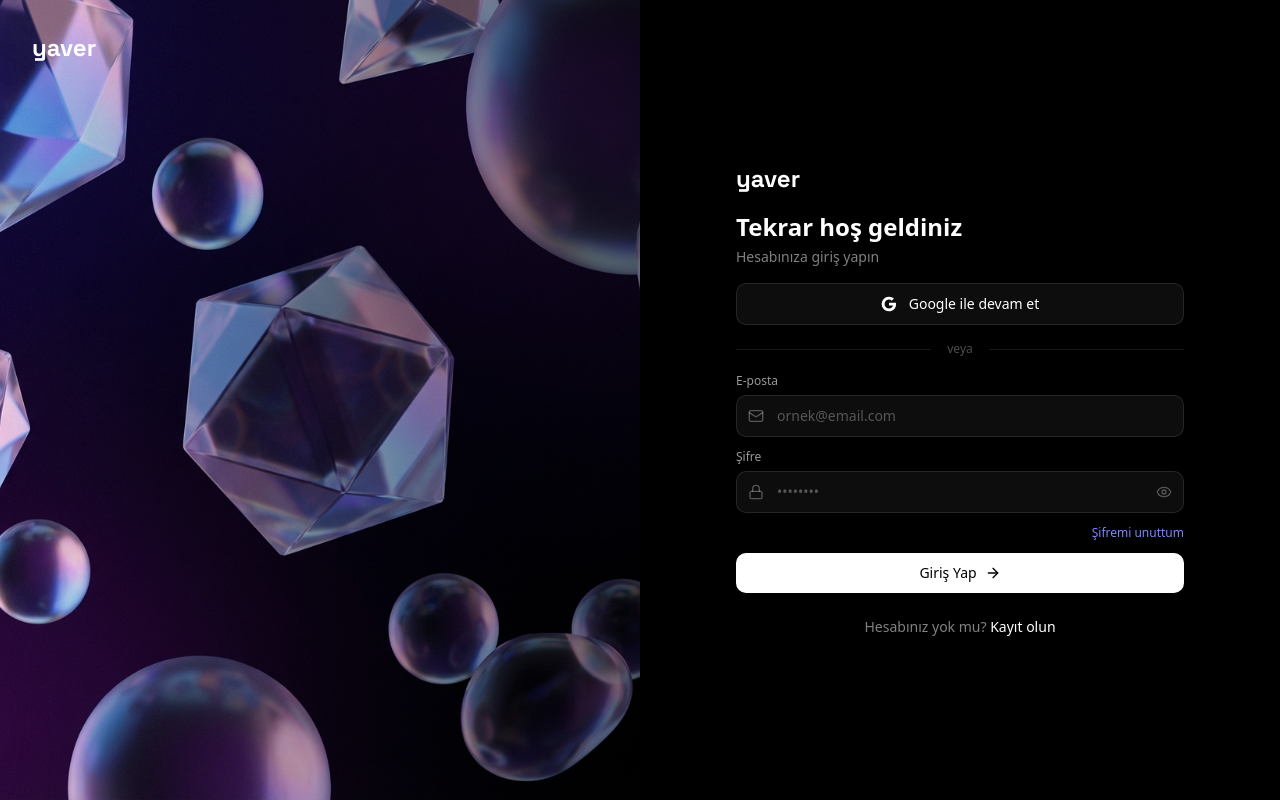
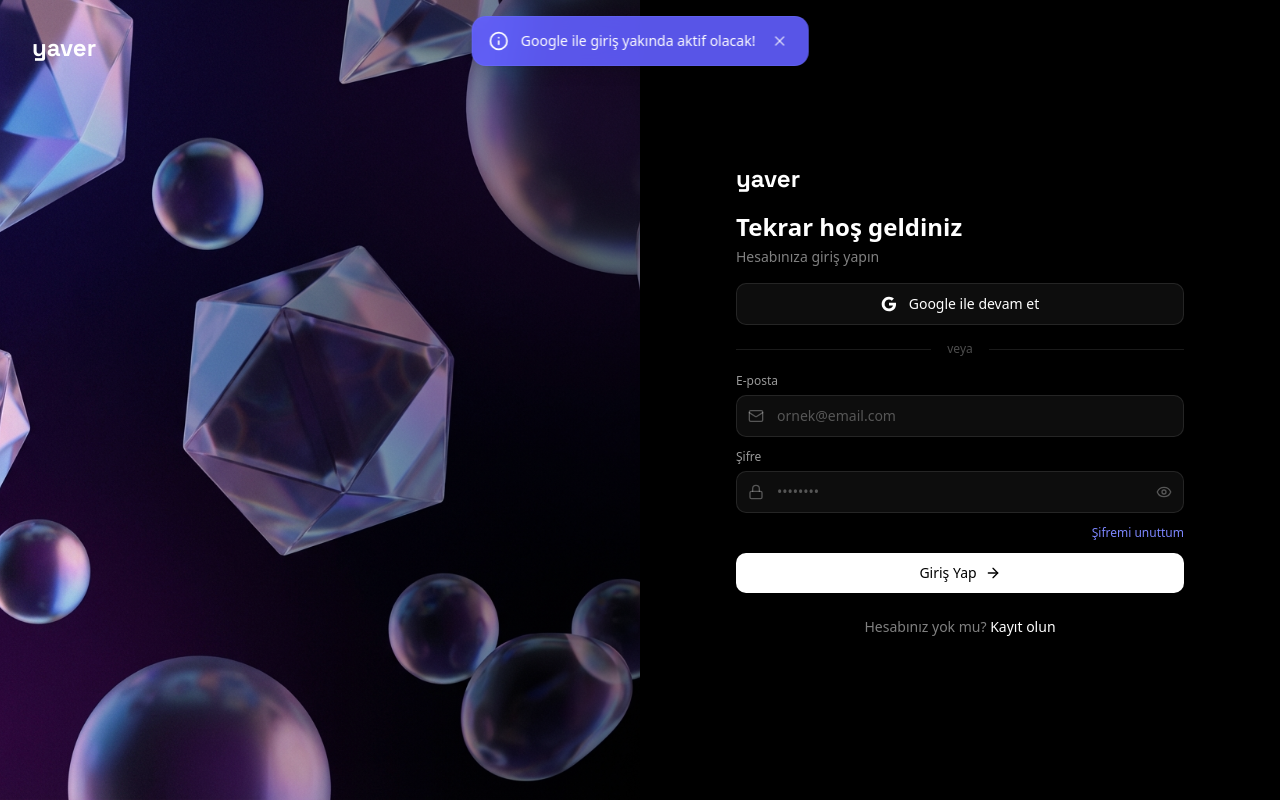
Before and after one commit to arif-kucukesmekaya/yaver, a Next.js app in the folder frontend/: page /login in a window 1280 px wide. Both pictures are taken after a click on the button "Google ile devam et". Built offline with nearby package versions, Linux system fonts and the light colour scheme.

Commit message:
feat: add Google OAuth placeholder with toast notification
- Replace alert() with animated toast notification
- Add coming soon message for Google auth
- Auto-dismiss after 4 seconds
- Consistent UI in both login and register pages

```diff
--- a/frontend/src/app/(auth)/login/page.tsx
+++ b/frontend/src/app/(auth)/login/page.tsx
@@ -3,8 +3,8 @@
 import { useState } from 'react';
 import Link from 'next/link';
 import Image from 'next/image';
-import { motion } from 'framer-motion';
-import { Eye, EyeOff, Mail, Lock, ArrowRight, Loader2 } from 'lucide-react';
+import { motion, AnimatePresence } from 'framer-motion';
+import { Eye, EyeOff, Mail, Lock, ArrowRight, Loader2, X, Info } from 'lucide-react';
 
 export default function LoginPage() {
     const [showPassword, setShowPassword] = useState(false);
@@ -14,6 +14,7 @@
         password: '',
     });
     const [error, setError] = useState('');
+    const [googleMessage, setGoogleMessage] = useState(false);
 
     const handleSubmit = async (e: React.FormEvent) => {
         e.preventDefault();
@@ -47,11 +48,30 @@
     };
 
     const handleGoogleLogin = () => {
-        // TODO: Implement Google OAuth
-        alert('Google ile giriş yakında aktif olacak');
+        setGoogleMessage(true);
+        setTimeout(() => setGoogleMessage(false), 4000);
     };
 
     return (
+        <>
+            {/* Google OAuth Toast */}
+            <AnimatePresence>
+                {googleMessage && (
+                    <motion.div
+                        initial={{ opacity: 0, y: -50 }}
+                        animate={{ opacity: 1, y: 0 }}
+                        exit={{ opacity: 0, y: -50 }}
+                        className="fixed top-4 left-1/2 -translate-x-1/2 z-50 flex items-center gap-3 px-4 py-3 bg-indigo-500/90 backdrop-blur-sm border border-indigo-400/20 rounded-xl shadow-lg"
+                    >
+                        <Info className="w-5 h-5 text-white" />
+                        <span className="text-white text-sm font-medium">Google ile giriş yakında aktif olacak!</span>
+                        <button onClick={() => setGoogleMessage(false)} className="p-1 hover:bg-white/10 rounded-lg transition-colors">
+                            <X className="w-4 h-4 text-white/70" />
+                        </button>
+                    </motion.div>
+                )}
+            </AnimatePresence>
+
             <div className="h-screen flex bg-black overflow-hidden">
                 {/* Left side - Image */}
                 <div className="hidden lg:flex lg:w-1/2 relative overflow-hidden">
@@ -212,5 +232,6 @@
                     </motion.div>
                 </div>
             </div>
+        </>
     );
 }
--- a/frontend/src/app/(auth)/register/page.tsx
+++ b/frontend/src/app/(auth)/register/page.tsx
@@ -3,8 +3,8 @@
 import { useState } from 'react';
 import Link from 'next/link';
 import Image from 'next/image';
-import { motion } from 'framer-motion';
-import { Eye, EyeOff, Mail, Lock, User, ArrowRight, Loader2, Check } from 'lucide-react';
+import { motion, AnimatePresence } from 'framer-motion';
+import { Eye, EyeOff, Mail, Lock, User, ArrowRight, Loader2, Check, Info, X } from 'lucide-react';
 
 export default function RegisterPage() {
     const [showPassword, setShowPassword] = useState(false);
@@ -16,6 +16,7 @@
         lastName: '',
     });
     const [error, setError] = useState('');
+    const [googleMessage, setGoogleMessage] = useState(false);
 
     // Password validation
     const passwordChecks = {
@@ -63,11 +64,30 @@
     };
 
     const handleGoogleSignup = () => {
-        // TODO: Implement Google OAuth
-        alert('Google ile kayıt yakında aktif olacak');
+        setGoogleMessage(true);
+        setTimeout(() => setGoogleMessage(false), 4000);
     };
 
     return (
+        <>
+            {/* Google OAuth Toast */}
+            <AnimatePresence>
+                {googleMessage && (
+                    <motion.div
+                        initial={{ opacity: 0, y: -50 }}
+                        animate={{ opacity: 1, y: 0 }}
+                        exit={{ opacity: 0, y: -50 }}
+                        className="fixed top-4 left-1/2 -translate-x-1/2 z-50 flex items-center gap-3 px-4 py-3 bg-indigo-500/90 backdrop-blur-sm border border-indigo-400/20 rounded-xl shadow-lg"
+                    >
+                        <Info className="w-5 h-5 text-white" />
+                        <span className="text-white text-sm font-medium">Google ile kayıt yakında aktif olacak!</span>
+                        <button onClick={() => setGoogleMessage(false)} className="p-1 hover:bg-white/10 rounded-lg transition-colors">
+                            <X className="w-4 h-4 text-white/70" />
+                        </button>
+                    </motion.div>
+                )}
+            </AnimatePresence>
+
             <div className="h-screen flex bg-black overflow-hidden">
                 {/* Left side - Form */}
                 <div className="w-full lg:w-1/2 flex items-center justify-center p-6 lg:p-8">
@@ -261,6 +281,7 @@
                     </div>
                 </div>
             </div>
+        </>
     );
 }
 
```
Lines whose indentation alone changed are shown as unchanged.
